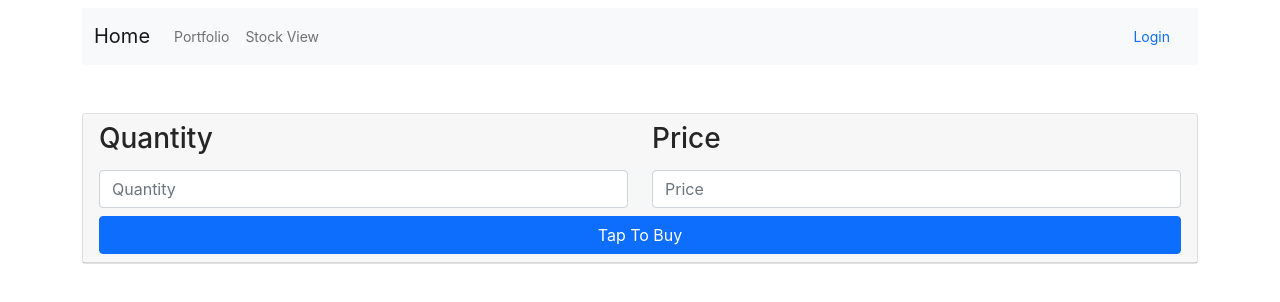
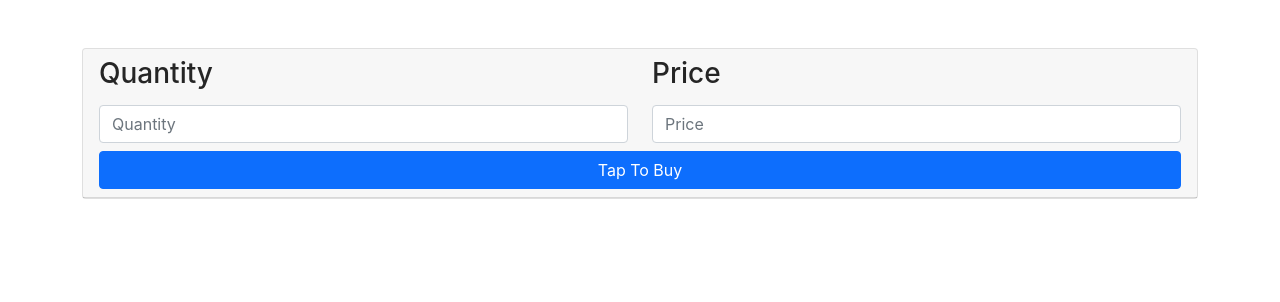
Before and after one commit to jsidd06/stock-portfolio, a React (Create React App) app: page /selloption in a window 1280 px wide. Shown: the top 302 px of the page. Built offline with nearby package versions, Linux system fonts and the light colour scheme.

Commit message:
remove navbar in login

```diff
--- a/src/App.js
+++ b/src/App.js
@@ -11,7 +11,6 @@ import StockScreen from "./views/StockView/StockView"
 function App() {
   return (
     <BrowserRouter>
-      <NavBarScreen />
       <Routes>
         <Route path="/" element={<Home />} />
         <Route path="/login" element={<LoginScreen />} />
--- a/src/views/Home/Home.js
+++ b/src/views/Home/Home.js
@@ -14,6 +14,7 @@ import {
 } from "reactstrap";
 import stockImg from "../../Images/518-5187885_picture-of-a-phone-and-laptop-with-the.png";
 import FooterScreen from "../FooterScreen/FooterScreen";
+import NavBarScreen from "../NavBarScreen/NavBarScreen";
 function Home() {
   if (!localStorage.getItem("token")) {
     window.location = "/login";
@@ -22,8 +23,8 @@ function Home() {
   return (
     <>
       <div className="mt-2">
+        <NavBarScreen />
         <Card inverse style={{ textAlign: "left" }}>
-
           <CardBody>
             <Row>
               <Col sm="12" md="6">
```
